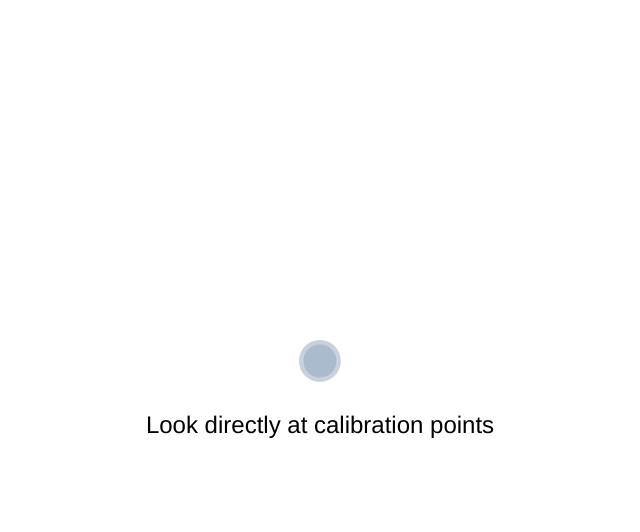
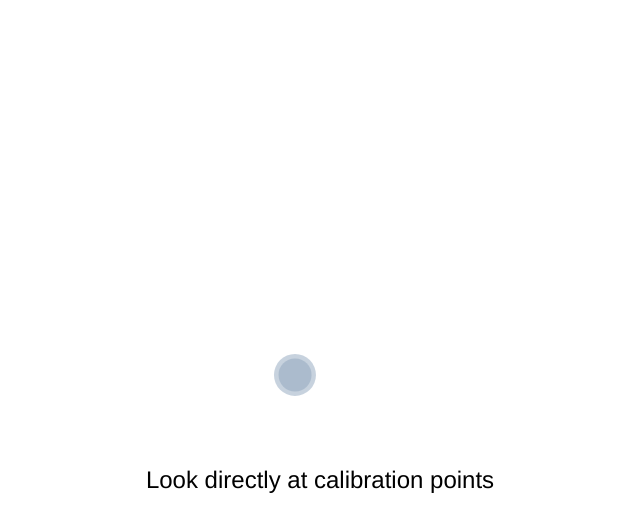
Before and after one commit to DianaMeissen/calibration, a React (Create React App) app: page / in a window 1280 px wide. Both pictures are taken after a click on the button "Start". Shown: the top 532 px of the page, without its empty margins (320-960 px from the left). Built offline with nearby package versions, Linux system fonts and the light colour scheme.

Commit message:
was added comments and last methods

```diff
--- a/src/animationOfCalibration/animationOfCalibration.css
+++ b/src/animationOfCalibration/animationOfCalibration.css
@@ -1,7 +1,7 @@
 :root {
     --min-circle-size: 25px;
     --max-circle-size: 50px;
-    --duration: 1s;
+    --duration: 2s;
 }
 
 .centered {
--- a/src/constants/MainConstants.js
+++ b/src/constants/MainConstants.js
@@ -1,2 +1,2 @@
-export const START_TOP = -10;
-export const START_LEFT = -10;
+export const START_TOP = 50;
+export const START_LEFT = 50;
--- a/src/helloBlock/HelloBlock.js
+++ b/src/helloBlock/HelloBlock.js
@@ -3,14 +3,8 @@ import './helloBlock.css';
 
 const HelloBlock = () => {
     return (
-        <div className="centered">
-            <div className="hello-block centered">
-                <div className="circles--animated centered">
-                    <div className="circle big centered"></div>
-                    <div className="circle small centered"></div>
-                </div>
-                <span className="hello-text">Look directly at calibration points</span>
-            </div>
+        <div className="hello-block">
+            <span className="hello-text">Look directly at calibration points</span>
         </div>
     );
 }
--- a/src/helloBlock/helloBlock.css
+++ b/src/helloBlock/helloBlock.css
@@ -1,13 +1,7 @@
-:root {
-    --min-circle-size: 25px;
-    --max-circle-size: 50px;
-    --duration: 2s;
-}
-
-.centered {
+.hello-block {
     position: absolute;
     transform: translate(-50%, -50%);
-    top: 50%;
+    top: 60%;
     left: 50%;
 }
 
@@ -15,51 +9,3 @@
     font: 24px 'Helvetica Neue';
     white-space: nowrap;
 }
-
-.circles--animated {
-    position: relative;
-    height: var(--max-circle-size);
-    width: var(--max-circle-size);
-}
-
-.circle {
-    opacity: 0.5;
-    border-radius: 50%;
-    background: #8fa5bd;
-    animation-duration: var(--duration);
-    animation-iteration-count: infinite;
-}
-
-.big {
-    height: var(--max-circle-size);
-    width: var(--max-circle-size);
-    animation-name: minimized;
-}
-
-.small {
-    height: var(--min-circle-size);
-    width: var(--min-circle-size);
-    animation-name: maximized;
-}
-
-@keyframes minimized {
-    from {
-        height: var(--max-circle-size);
-        width: var(--max-circle-size);
-    }
-    to {
-        height: var(--min-circle-size);
-        width: var(--min-circle-size);
-    }
-}
-
-@keyframes maximized {
-    from {
-        height: var(--min-circle-size);
-        width: var(--min-circle-size);
-    }
-    to {
-        height: var(--max-circle-size);
-        width: var(--max-circle-size);
-    }
-}
--- a/src/mainApp/App.js
+++ b/src/mainApp/App.js
@@ -26,7 +26,7 @@ class App extends React.Component {
     new Promise((res) => {
       setTimeout(() => {
         this.setState({ showHelloBlock: false });
-        this.changeCirclePositionWithRightDelay()
+        this.interval = setInterval(() => { this.changeCirclePosition() }, 3000);
       }, 3000)
     })
   }
@@ -40,26 +40,37 @@ class App extends React.Component {
     })
   }
 
-  changeCirclePositionWithRightDelay() {
-    this.interval = setInterval(() => { this.changeCirclePosition() }, 3000);
+  // method for getting dots X coordinates
+  getXPosition() {
+    return Object.assign({}, this.state.left);
+  }
 
-    // .then(() => {
-    //   setInterval(() => { this.setState({ isCalibrationStart: true }) }, 1000);
-    // })
+  // method for getting dots Y coordinates
+  getXYosition() {
+    return Object.assign({}, this.state.top);
+  }
 
+  // returns true when calibration is started
+  isCalibrationStart() {
+    return Object.assign({}, this.state.isCalibrationStart);
   }
 
   changeCirclePosition() {
     let matrix = [...this.state.circlePointsMatrix];
+    new Promise((res) => { this.changeAnimationFlag(false) })
+
     if (this.state.randomizer.length) {
       let coordinates = this.getRandomElementFromArray();
       let values = matrix[coordinates[0]][coordinates[1]].split(',');
-      this.setState({ top: values[1], left: values[0] }, () => console.log(this.state));
+      this.setState({ top: values[1], left: values[0] });
+      new Promise((res) => {
+        setTimeout(() => { this.changeAnimationFlag(true) }, 1000);
+      })
     }
   }
 
-  changeAnimationFlag(flag) {
-    this.setState({ isCalibrationStart: flag });
+  changeAnimationFlag = flag => {
+    this.setState({ isCalibrationStart: flag }, () => console.log(this.state.isCalibrationStart));
   }
 
   getRandomElementFromArray = () => {
@@ -71,6 +82,7 @@ class App extends React.Component {
     return element.split(',');
   }
 
+  //Delete this method and call it from your service with passing matrix parameters
   componentDidMount() {
     this.createMatrix(5, 3);
   }
@@ -88,6 +100,7 @@ class App extends React.Component {
           (<div className="main-scene">
             {this.state.showHelloBlock && <HelloBlock />}
             <AnimationOfCalibration
+              startCalibration={this.changeAnimationFlag}
               top={this.state.top}
               left={this.state.left} />
           </div>)
```
Also changed, not shown: src/animationOfCalibration/AnimationOfCalibration.js (+10 -1 lines).
